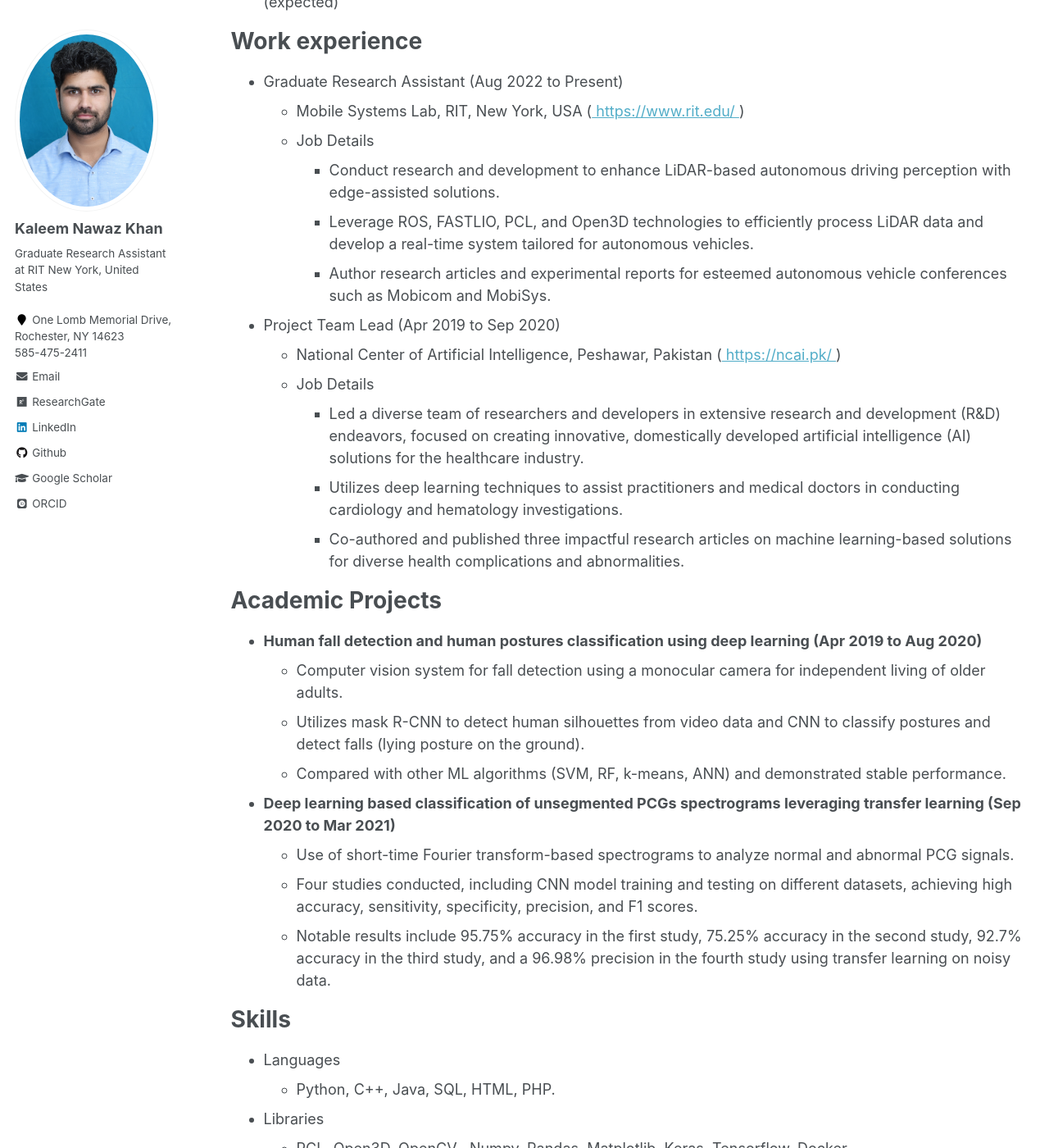
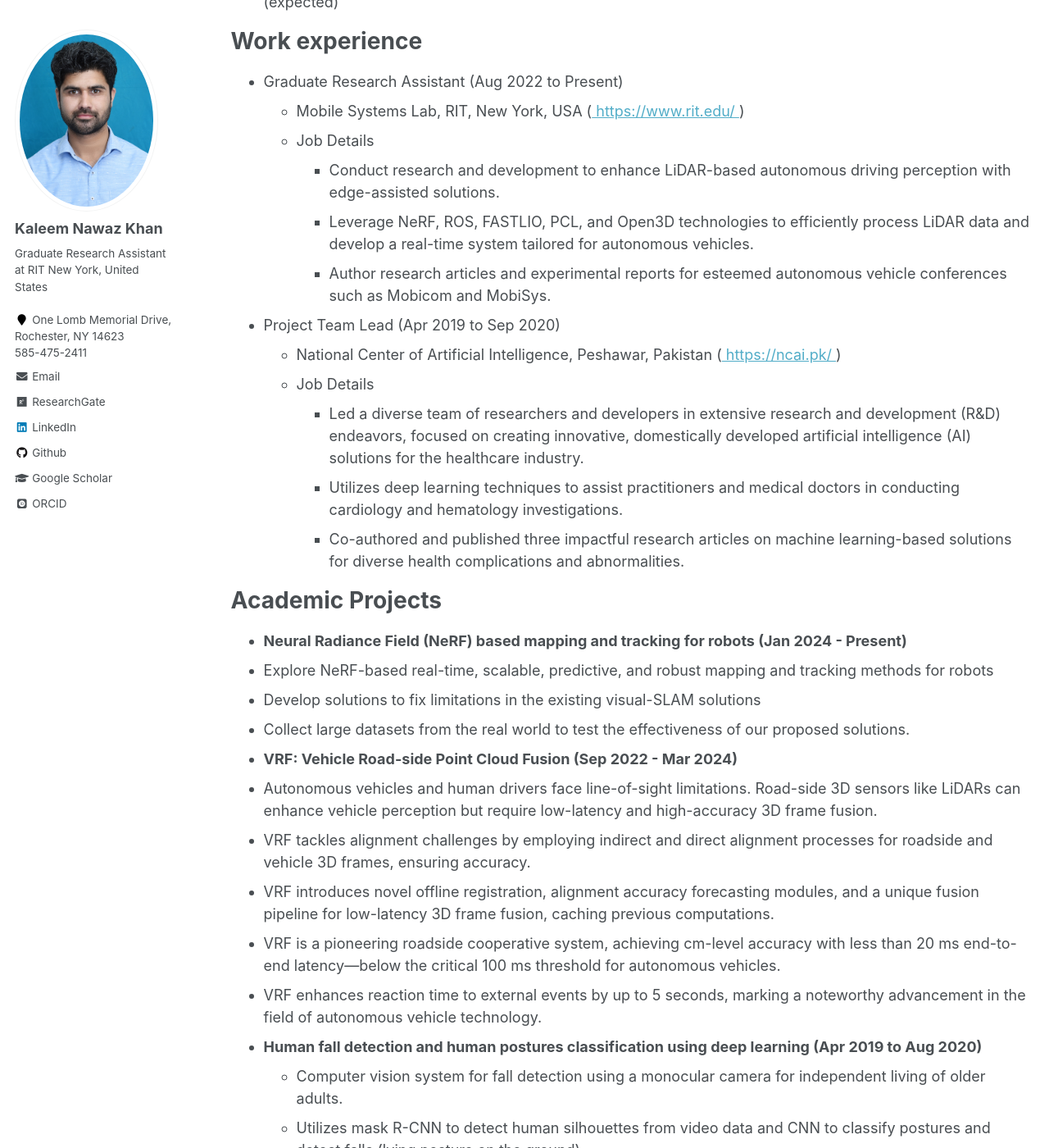
Before and after one commit to KaleemNwzKhan/KaleemNwzKhan.github.io, a Jekyll site: the page built from _pages/cv.md, in a window 1280 px wide and 1400 px high, scrolled down 376 px. Shown: the whole window at 82% size. Built offline with Jekyll 4.4.1, drawn with Linux system fonts in a browser that asks for light colours; some web fonts are replaced; some of the changed text lies outside the part shown.

```diff
--- a/_pages/cv.md
+++ b/_pages/cv.md
@@ -23,7 +23,7 @@
   * Mobile Systems Lab, RIT, New York, USA (<a href="https://www.rit.edu/"> https://www.rit.edu/ </a>)
   * Job Details
     * Conduct research and development to enhance LiDAR-based autonomous driving perception with edge-assisted solutions.
-    * Leverage ROS, FASTLIO, PCL, and Open3D technologies to efficiently process LiDAR data and develop a real-time system tailored for autonomous vehicles.
+    * Leverage NeRF, ROS, FASTLIO, PCL, and Open3D technologies to efficiently process LiDAR data and develop a real-time system tailored for autonomous vehicles.
     * Author research articles and experimental reports for esteemed autonomous vehicle conferences such as Mobicom and MobiSys.
 
 * Project Team Lead (Apr 2019 to Sep 2020)
@@ -35,6 +35,16 @@
 
 Academic Projects
 ======
+* <b> Neural Radiance Field (NeRF) based mapping and tracking for robots				               (Jan 2024 - Present) </b>
+* Explore NeRF-based real-time, scalable, predictive, and robust mapping and tracking methods for robots
+* Develop solutions to fix limitations in the existing visual-SLAM solutions
+* Collect large datasets from the real world to test the effectiveness of our proposed solutions.
+* <b> VRF: Vehicle Road-side Point Cloud Fusion		        	          				           (Sep 2022 - Mar 2024) </b>
+* Autonomous vehicles and human drivers face line-of-sight limitations. Road-side 3D sensors like LiDARs can enhance vehicle perception but require low-latency and high-accuracy 3D frame fusion.
+* VRF tackles alignment challenges by employing indirect and direct alignment processes for roadside and vehicle 3D frames, ensuring accuracy.
+* VRF introduces novel offline registration, alignment accuracy forecasting modules, and a unique fusion pipeline for low-latency 3D frame fusion, caching previous computations.
+* VRF is a pioneering roadside cooperative system, achieving cm-level accuracy with less than 20 ms end-to-end latency—below the critical 100 ms threshold for autonomous vehicles.
+* VRF enhances reaction time to external events by up to 5 seconds, marking a noteworthy advancement in the field of autonomous vehicle technology.
 * <b> Human fall detection and human postures classification using deep learning	(Apr 2019 to Aug 2020) </b>
   * Computer vision system for fall detection using a monocular camera for independent living of older adults.
   * Utilizes mask R-CNN to detect human silhouettes from video data and CNN to classify postures and detect falls (lying posture on the ground).
@@ -51,7 +61,7 @@
 * Libraries
   * PCL, Open3D, OpenCV , Numpy, Pandas, Matplotlib,  Keras,  Tensorflow, Docker.
 * Tools
-  * SLAM, FASTLIO, ROS, Cloud Compare, REST, Databases, Trello.
+  * NeRF, SLAM, FASTLIO, ROS, Cloud Compare, REST, Databases, Trello.
 * Areas of Interest
   * 3D Modeling, 3D Sensing and Reconstruction, Autonomous Systems, Machine Learning.
 
```
Also changed, not shown: other parts of _pages/cv.md (+1 -1 lines).
